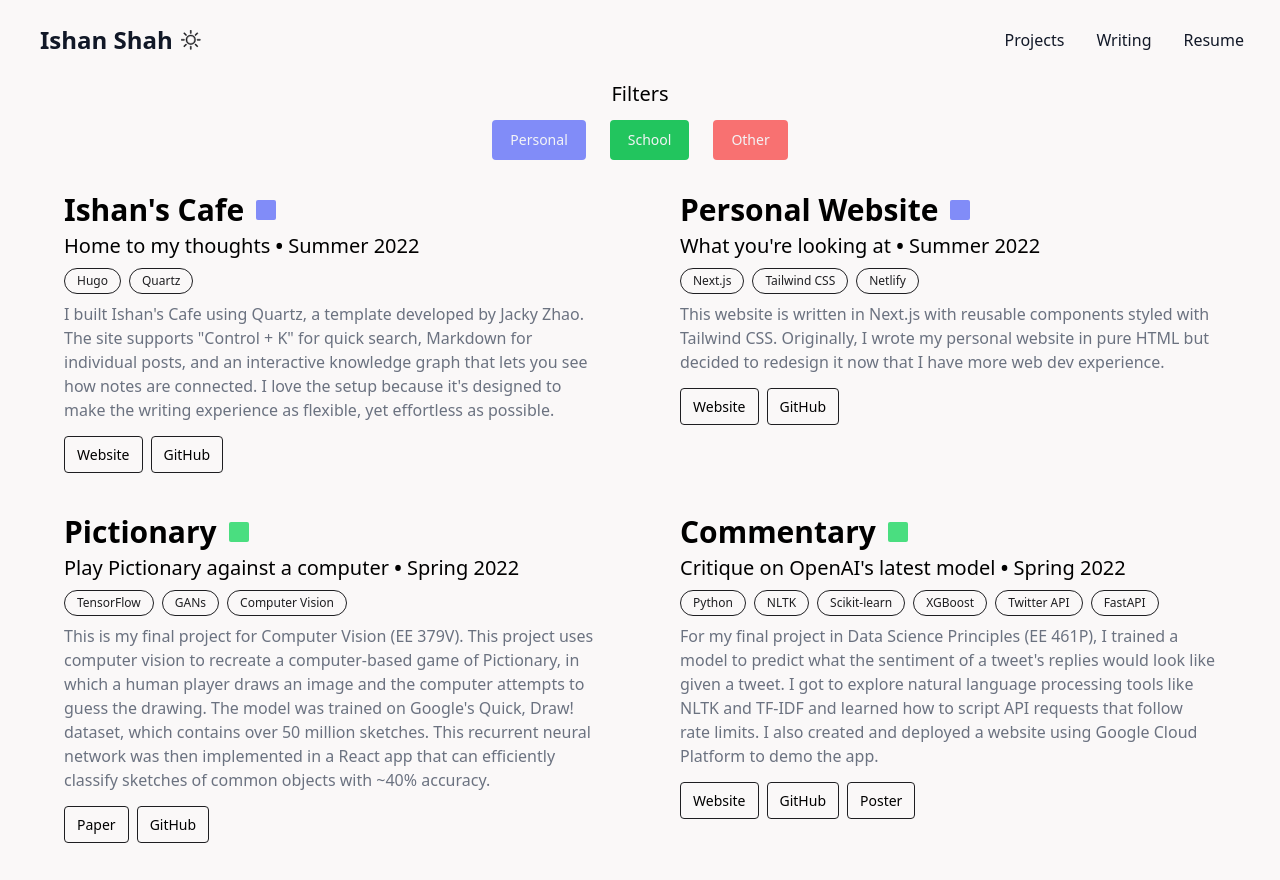
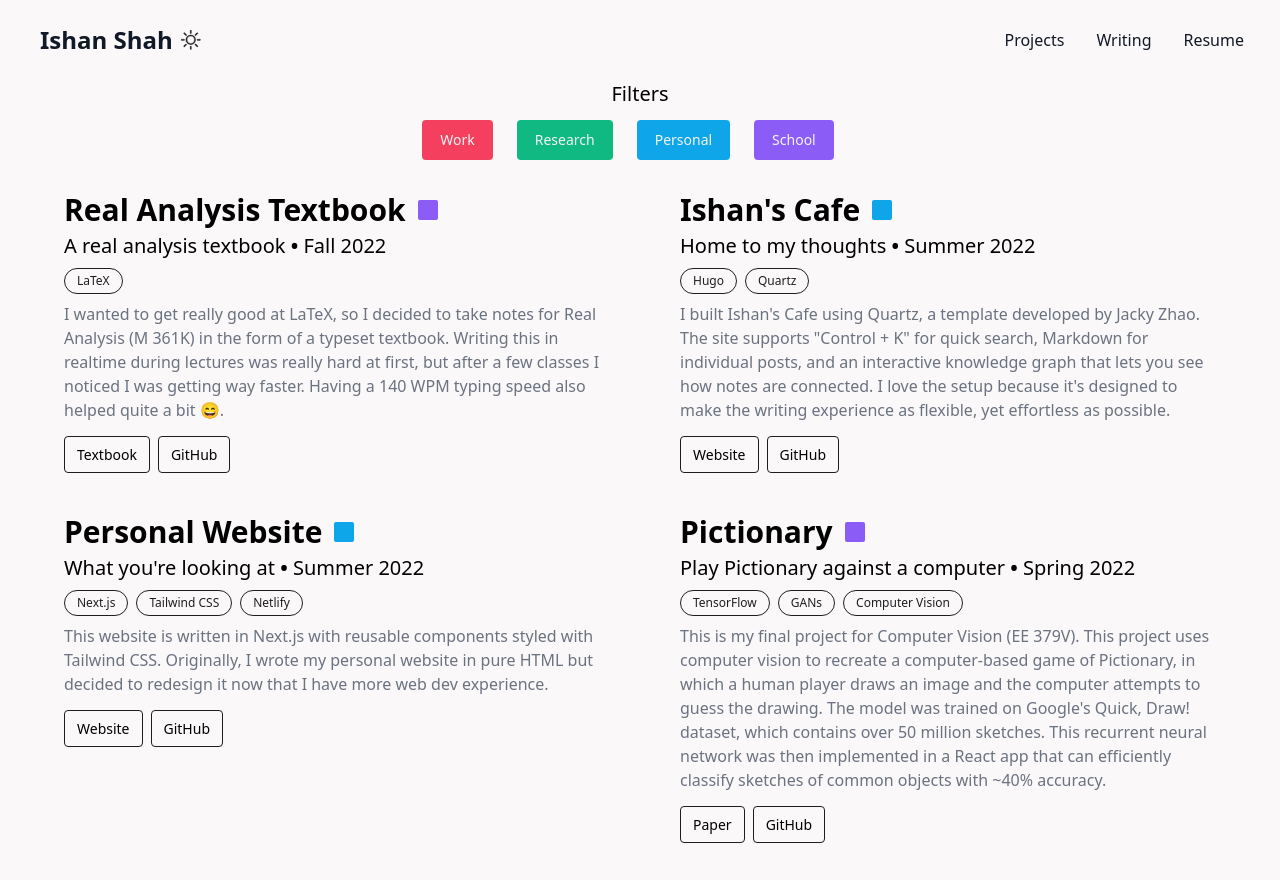
Before and after one commit to technoabsurdist/emilioandere.com, a Next.js app: page /projects in a window 1280 px wide. Built offline with nearby package versions, Linux system fonts and the light colour scheme.

Commit message:
Add real analysis book and new project layout

```diff
--- a/src/components/Projects/index.js
+++ b/src/components/Projects/index.js
@@ -11,7 +11,7 @@ function Project({ name, date, tools, tagline, description, tag, links }) {
           {name}
         </p>
         <div className="my-auto">
-          <p className={`h-5 w-5 ml-3 rounded-sm ${tag == "Personal" ? "bg-indigo-400" : tag == "School" ? "bg-green-400" : "bg-red-400"}`}>
+          <p className={`h-5 w-5 ml-3 rounded-sm ${tag == "Personal" ? "bg-sky-500" : tag == "School" ? "bg-violet-500" : tag == "Work" ? "bg-rose-500" : "bg-emerald-500"}`}>
           </p>
         </div>
       </div>
@@ -33,7 +33,7 @@ function Project({ name, date, tools, tagline, description, tag, links }) {
       </div>
 
       {/* Description */}
-      <p className="text-md text-gray-500 pb-4 dark:text-gray-400">
+      <p className="text-md text-gray-500 pb-4 dark:text-gray-500">
         {description}
       </p>
 
@@ -60,7 +60,8 @@ export function Projects() {
   const [filter, setFilter] = useState({
       "School": true,
       "Personal": true,
-      "Other": true,
+      "Work": true,
+      "Research": true,
     }
   )
 
@@ -79,22 +80,28 @@ export function Projects() {
         <p className="flex justify-center pt-2 sm:pt-0 pb-1 text-xl font-medium dark:text-gray-200">Filters</p>
         <div className="justify-center flex pt-2">
           <button
-            className={`p-2 sm:px-4 sm:py-2 text-sm font-medium rounded ${filter['Personal'] ? 'bg-indigo-400 border-indigo-400 text-gray-100' : 'bg-inherit bg-off-white border border-off-black dark:border-off-white text-off-black dark:text-off-white'} focus:outline-none border-2`}
+            className={`p-2 sm:px-4 sm:py-2 text-sm font-medium rounded ${filter['Work'] ? 'bg-rose-500 border-rose-500 text-gray-100' : 'bg-inherit bg-off-white border border-off-black dark:border-off-white text-off-black dark:text-off-white'} focus:outline-none border-2`}
+            onClick={() => handleFilter("Work")}
+          >
+            Work
+          </button>
+          <button
+            className={`p-2 sm:px-4 sm:py-2 mx-6 text-sm font-medium rounded ${filter['Research'] ? 'bg-emerald-500 border-emerald-500 text-gray-100' : 'bg-inherit bg-off-white border border-off-black dark:border-off-white text-off-black dark:text-off-white'} focus:outline-none border-2`}
+            onClick={() => handleFilter("Research")}
+          >
+            Research
+          </button>
+          <button
+            className={`p-2 sm:px-4 sm:py-2 text-sm font-medium rounded ${filter['Personal'] ? 'bg-sky-500 border-sky-500 text-gray-100' : 'bg-inherit bg-off-white border border-off-black dark:border-off-white text-off-black dark:text-off-white'} focus:outline-none border-2`}
             onClick={() => handleFilter("Personal")}
             >
             Personal
           </button>
           <button
-            className={`p-2 sm:px-4 sm:py-2 mx-6 text-sm font-medium rounded ${filter['School'] ? 'bg-green-500 border-green-500 text-gray-100' : 'bg-inherit bg-off-white border border-off-black dark:border-off-white text-off-black dark:text-off-white'} focus:outline-none border-2`}
+            className={`p-2 sm:px-4 sm:py-2 mx-6 text-sm font-medium rounded ${filter['School'] ? 'bg-violet-500 border-violet-500 text-gray-100' : 'bg-inherit bg-off-white border border-off-black dark:border-off-white text-off-black dark:text-off-white'} focus:outline-none border-2`}
             onClick={() => handleFilter("School")}
             >
             School
-          </button>
-          <button
-            className={`p-2 sm:px-4 sm:py-2 text-sm font-medium rounded ${filter['Other'] ? 'bg-red-400 border-red-400 text-gray-100' : 'bg-inherit bg-off-white border border-off-black dark:border-off-white text-off-black dark:text-off-white'} focus:outline-none border-2`}
-            onClick={() => handleFilter("Other")}
-          >
-            Other
           </button>
         </div>
 
--- a/src/data/ProjectData.js
+++ b/src/data/ProjectData.js
@@ -1,4 +1,71 @@
 const projectsList = [
+// Add mahowald/HAI lab research projects
+//  {
+//     name: "Smart Exercise",
+//     date: "Fall 2021",
+//     tools: ["Python", "PyTorch", "React", "Node.js", "MongoDB"],
+//     tagline: "A smart exercise app",
+//     description: `
+//       Smart Exercise is a web app that uses computer vision to track your exercise form and
+//       provide real-time feedback. I built this with a team of 4 other students for our
+//       final project in CS 329E. I worked on the frontend, backend, and computer vision
+//       components of the project.
+//     `,
+//     tag: "School",
+//     links: {
+//       "Website": "https://smart-exercise.herokuapp.com/",
+//       "GitHub": "https://github.com"
+//     }
+//   },
+//   {
+//     name: "Audio Wiki",
+//     date: "Spring 2021",
+//     tools: ["Python", "PyTorch", "React", "Node.js", "MongoDB"],
+//     tagline: "A wiki for audio",
+//     description: `
+//       Audio Wiki is a web app that lets you search for audio clips by their content. I built
+//       this with a team of 4 other students for our final project in CS 329E. I worked on
+//       the frontend, backend, and audio processing components of the project.
+//     `,
+//     tag: "School",
+//     links: {
+//       "Website": "https://audio-wiki.herokuapp.com/",
+//       "GitHub": "https://github.com"
+//     }
+//   },
+//   {
+//     name: "Unreal Speech",
+//     date: "Summer 2021",
+//     tools: ["Python", "PyTorch", "React", "Node.js", "MongoDB"],
+//     tagline: "A text-to-speech startup",
+//     description: `
+//       Unreal Speech is a text-to-speech startup that I'm currently building. I'm working on
+//       a new voice engine that will be affordable, authentic, and easy to use. I'm also
+//       building a web app that will let you create your own voice engine.
+//     `,
+//     tag: "Work",
+//     links: {
+//       "Website": "https://unrealspeech.com/",
+//       "GitHub": "https://github.com"
+//     }
+//   },
+  {
+    name: "Real Analysis Textbook",
+    date: "Fall 2022",
+    tools: ["LaTeX"],
+    tagline: "A real analysis textbook",
+    description: `
+      I wanted to get really good at LaTeX, so I decided to take notes for Real Analysis (M 361K)
+      in the form of a typeset textbook. Writing this in realtime during lectures was really hard
+      at first, but after a few classes I noticed I was getting way faster. Having a 140 WPM typing
+      speed also helped quite a bit 😄.
+    `,
+    tag: "School",
+    links: {
+      "Textbook": "/static/pdf/real-analysis.pdf",
+      "GitHub": "https://github.com/ishan0102/m-361k"
+    }
+  },
   {
     name: "Ishan's Cafe",
     date: "Summer 2022",
@@ -81,7 +148,7 @@ const projectsList = [
         I experimented by feeding the model input like "The doctor was a..."
         and analyzing the probability distribution of the output (male, female, etc.).
       `,
-    tag: "School",
+    tag: "Research",
     links: {
       "Paper": "/static/pdf/gpt3.pdf",
     },
@@ -128,7 +195,7 @@ const projectsList = [
         This project taught me a lot about full-stack web development and how to interface
         with Firebase.
       `,
-    tag: "Personal",
+    tag: "Work",
     links: {
     },
   },
@@ -142,7 +209,7 @@ const projectsList = [
         given a data source. It's intended to improve viability of in-home dialysis.
         We built it for the DaVita Product Management Hackathon and won first place.
       `,
-    tag: "Other",
+    tag: "Personal",
     links: {
       "Website": "https://devpost.com/software/vitali",
       "GitHub": "https://github.com/ishan0102/vitali",
@@ -189,7 +256,7 @@ const projectsList = [
         unique. We decided to use GCP's NLP services to improve users' speaking
         skills by providing feedback on tone and speech style.
       `,
-    tag: "Other",
+    tag: "Personal",
     links: {
       "Website": "https://devpost.com/software/nlp-speech-analysis",
       "GitHub": "https://github.com/ishan0102/hacktx-20",
```
Also changed, not shown: 1 other file (tests, documents, lock files or other folders).
